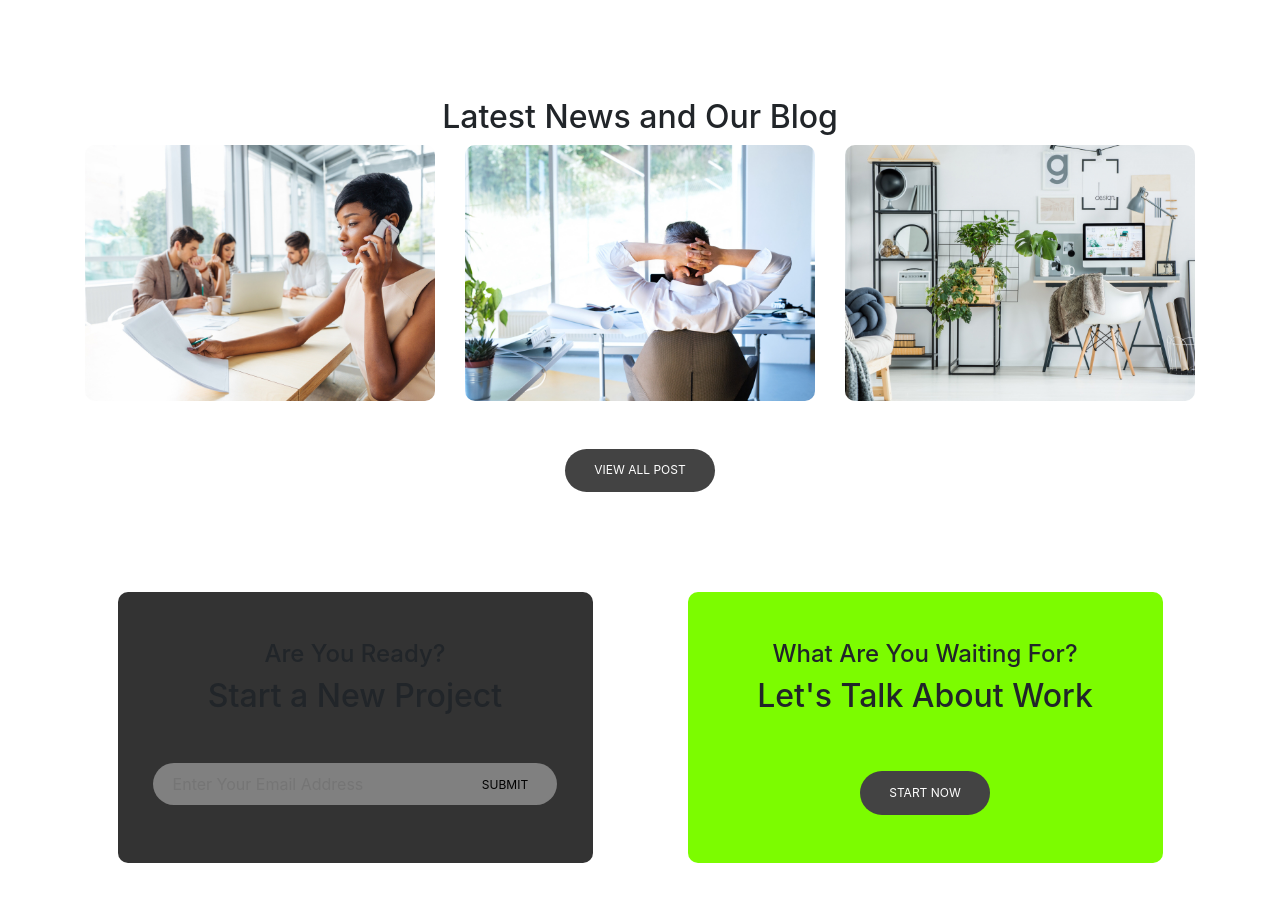
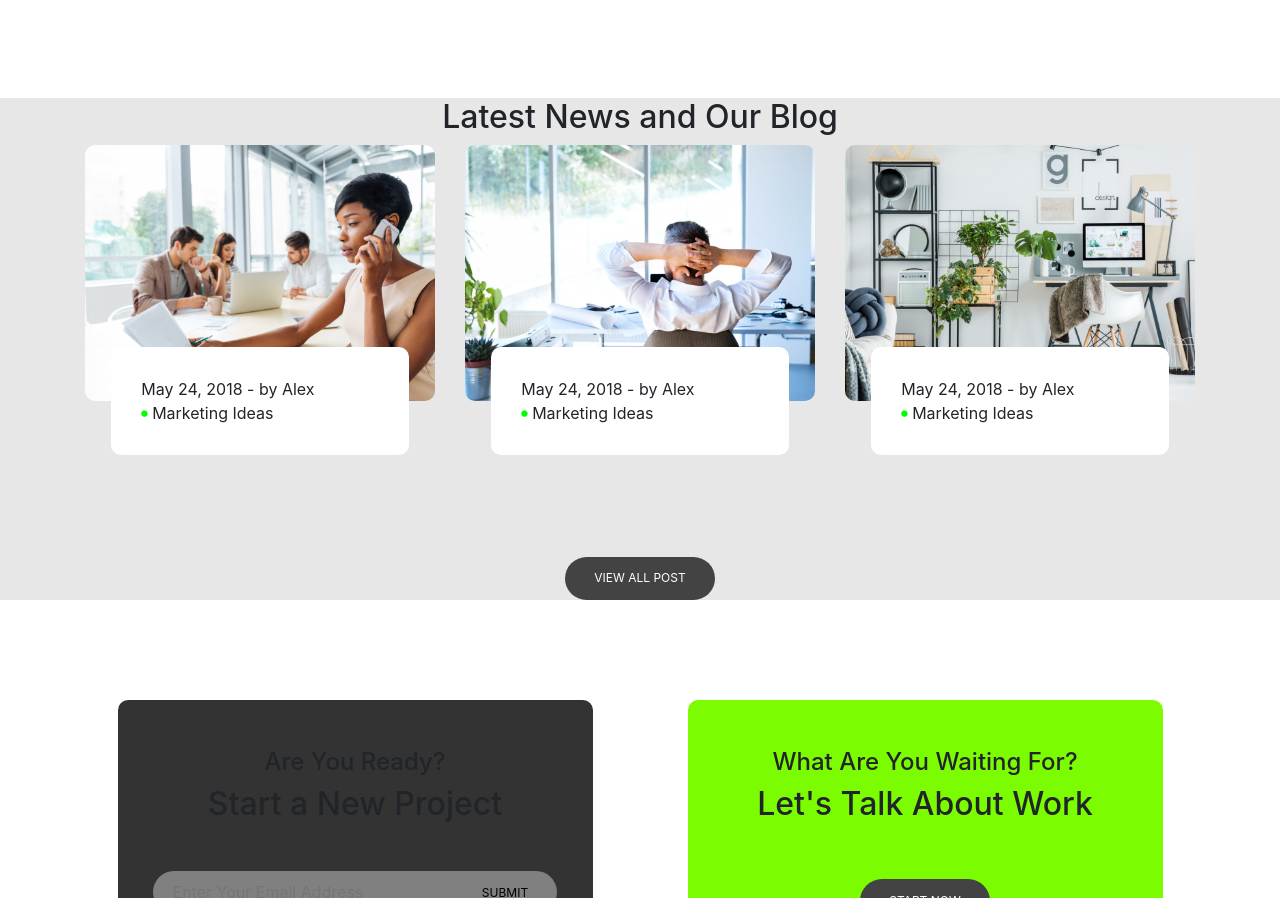
Before and after one commit to Onda-dev/proj-html-vuejs, a Vue app: page / in a window 1280 px wide. Shown: the part 5097-5995 px from the top of the page. Built offline with nearby package versions, Linux system fonts and the light colour scheme.

Commit message:
Aggiunte schede sezione blog

```diff
--- a/src/components/sections/BlogSection.vue
+++ b/src/components/sections/BlogSection.vue
@@ -5,12 +5,24 @@
             <div class="row">
                 <div class="col-4">
                     <div class="img-box first-img-box"></div>
+                    <div class="info-box">
+                        <div class="date">May 24, 2018 - by Alex</div>
+                        <div class="title"><i class="fa-solid fa-circle"></i> Marketing Ideas</div>
+                    </div>
                 </div>
                 <div class="col-4">
                     <div class="img-box second-img-box"></div>
+                    <div class="info-box">
+                        <div class="date">May 24, 2018 - by Alex</div>
+                        <div class="title"><i class="fa-solid fa-circle"></i> Marketing Ideas</div>
+                    </div>
                 </div>
                 <div class="col-4">
                     <div class="img-box third-img-box"></div>
+                    <div class="info-box">
+                        <div class="date">May 24, 2018 - by Alex</div>
+                        <div class="title"><i class="fa-solid fa-circle"></i> Marketing Ideas</div>
+                    </div>
                 </div>
             </div>
             <button type="button" class="grey-button mt-5">
@@ -29,6 +41,7 @@ export default {
 <style lang="scss" scoped>
 section {
     margin: 6.25rem 0;
+    background-color: rgb(231, 231, 231);
 }
 .first-img-box {
     background-image: url(/src/assets/img/serious-businesswoman-with-documents-talking-on-P9Q6LX6-1024.jpg);
@@ -44,4 +57,19 @@ section {
     background-size: cover;
     border-radius: .625rem;
 }
+.info-box {
+    transform: translate(0, -50%);
+    margin: auto;
+    padding: 1.875rem;
+    border-radius: .625rem;
+    text-align: left;
+    width: 85%;
+    background-color: rgb(255, 255, 255);
+    i {
+        font-size: .4rem;
+        color: lime;
+        display: inline-block;
+        transform: translate(0, -50%);
+    }
+}
 </style>
```
